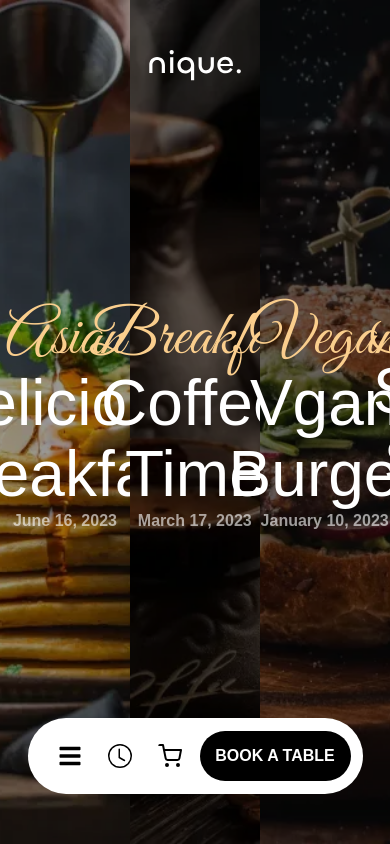
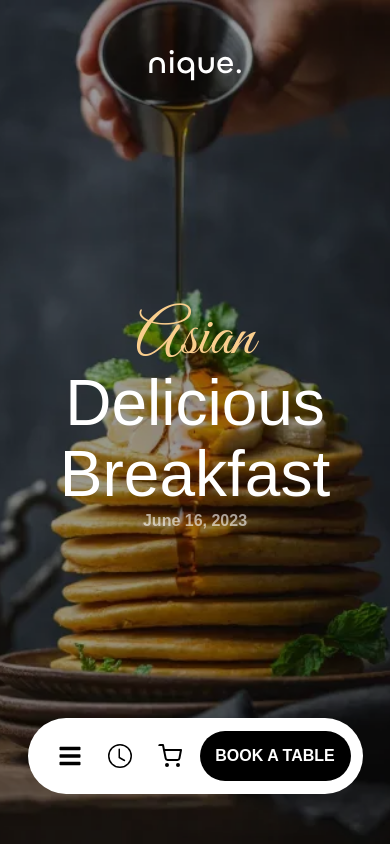
Before and after one commit to Basit46/Nique-Restaurant-Website, a React (Create React App) app: page /classes in a window 390 px wide. Built offline with nearby package versions, Linux system fonts and the light colour scheme; a web font is replaced by a local one.

Commit message:
Fixed Bugs

```diff
--- a/src/components/classes/ClassesItem.jsx
+++ b/src/components/classes/ClassesItem.jsx
@@ -2,7 +2,7 @@ import React from "react";
 
 const ClassesItem = ({ img, title, name1, name2, date }) => {
   return (
-    <div className="relative w-[33.3vw] h-screen bg-red-600 group font-chillax">
+    <div className="relative w-screen lg:w-[33.3vw] h-screen bg-red-600 group font-chillax">
       <img className="h-full w-full object-cover" src={img} alt="nique-class" />
       <div className="absolute top-0 left-0 w-full h-full bg-black/60 duration-500 group-hover:bg-black/40 flex flex-col items-center justify-center text-center">
         <p className="text-[4rem] leading-[90%] font-great-vibes text-[#Face8d]">
--- a/src/pages/Classes.jsx
+++ b/src/pages/Classes.jsx
@@ -1,6 +1,6 @@
 import React, { useRef } from "react";
 import ClassesItem from "../components/classes/ClassesItem";
-import logo from "../assets/nique-logo.svg";
+import Logo from "../components/main/Logo";
 import Navbar from "../components/main/Navbar";
 import img1 from "../assets/nique-class1.webp";
 import img2 from "../assets/nique-class2.webp";
@@ -14,6 +14,7 @@ const Classes = () => {
   const childRef = useRef();
 
   const scroll = () => {
+    if (window.innerWidth > 1024) {
       gparentRef.current.style.height = childRef.current.offsetWidth + "px";
 
       if (
@@ -25,6 +26,9 @@ const Classes = () => {
         childRef.current.style.transform =
           "translateX(-" + parentRef.current.offsetTop + "px)";
       }
+    } else {
+      return;
+    }
   };
 
   return (
@@ -32,20 +36,22 @@ const Classes = () => {
       onScroll={scroll}
       className="restaurant h-screen w-screen overflow-x-hidden"
     >
-      <div ref={gparentRef} className="bg-[tomato] h-[300vw] w-screen relative">
+      <div
+        ref={gparentRef}
+        className="bg-[tomato] lg:h-[300vw] w-screen relative"
+      >
         <div
           ref={parentRef}
-          className="h-[100vh] bg-black w-full sticky top-0 overflow-x-hidden"
+          className="h-fit lg:h-[100vh] bg-black w-full lg:sticky top-0 overflow-x-hidden"
         >
-          <img
-            className="absolute z-50 top-[50px] left-1/2 translate-x-[-50%] "
-            src={logo}
-            alt="logo"
-          />
-          <div className="absolute z-50 bottom-[50px] left-0 w-full grid place-items-center">
+          <div className="fixed z-50 top-[50px] left-1/2 translate-x-[-50%] ">
+            <Logo />
+          </div>
+
+          <div className="fixed z-50 bottom-[50px] left-0 w-full grid place-items-center">
             <Navbar />
           </div>
-          <div ref={childRef} className="flex w-fit ">
+          <div ref={childRef} className="lg:flex w-fit ">
             <ClassesItem
               img={img1}
               title="Asian"
```
Also changed, not shown: 1 other file (tests, documents, lock files or other folders). Lines whose indentation alone changed are shown as unchanged.
